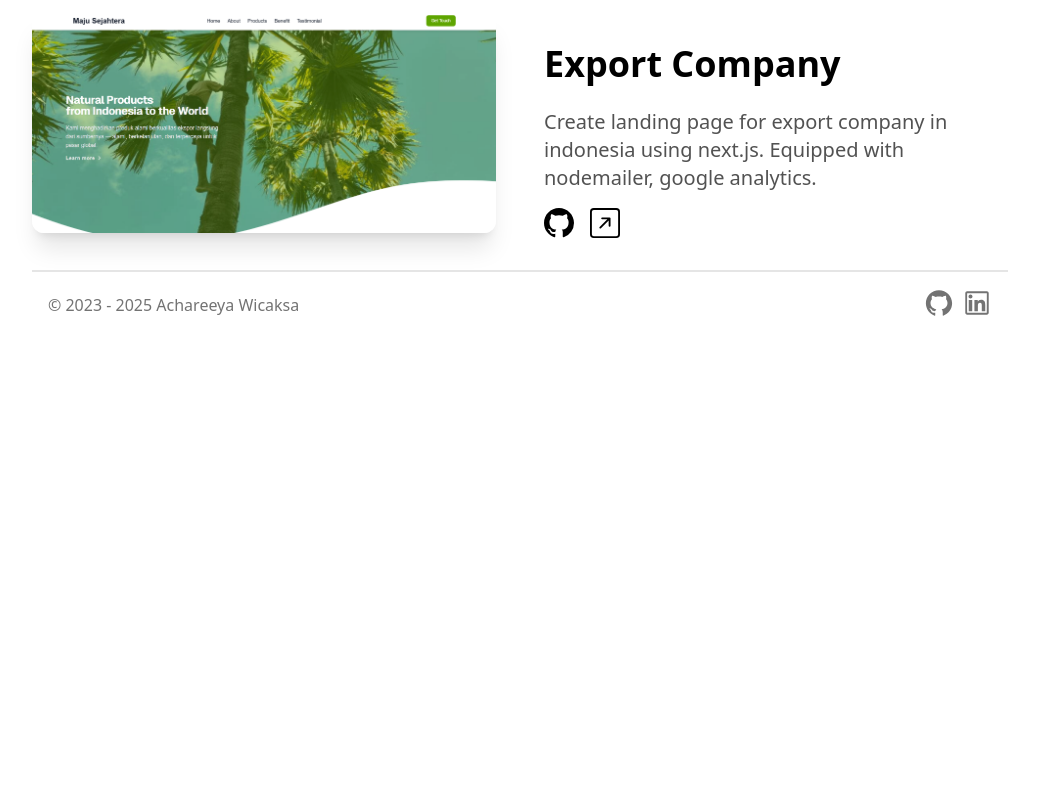
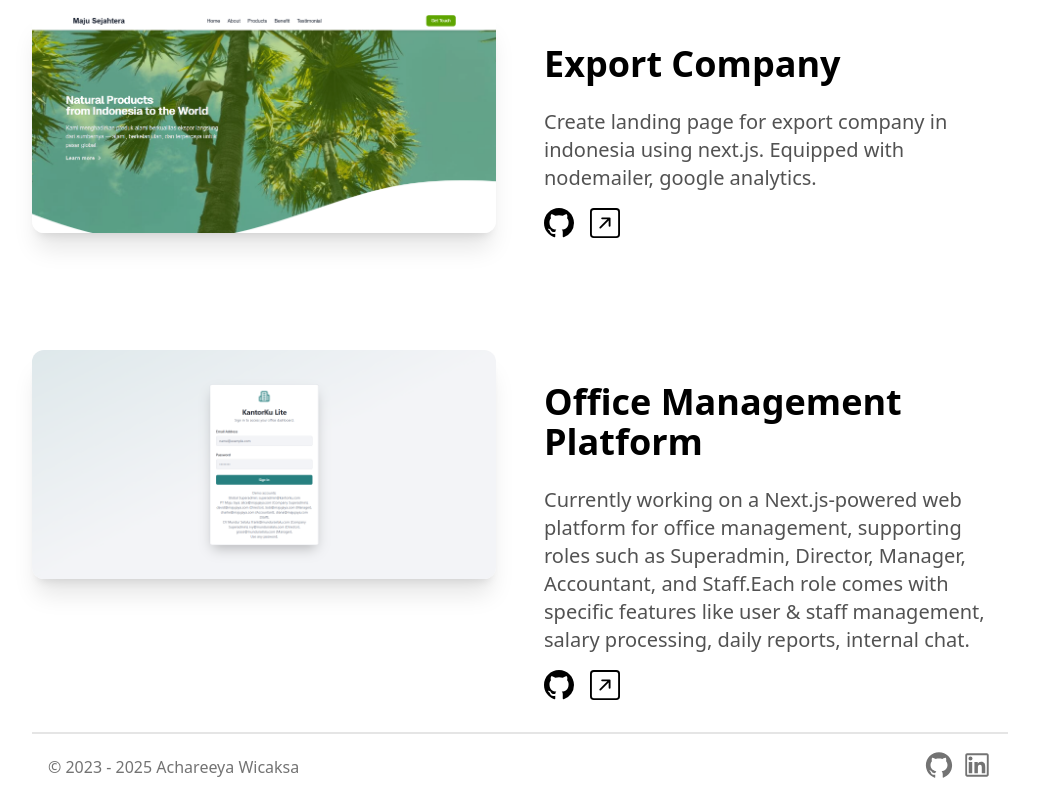
Before and after one commit to Achareeya-Wicaksa/curicullumvitae, a Next.js app: page / in a window 1280 px wide. Shown: the part 3364-4164 px from the top of the page, without its empty margins (120-1159 px from the left). Before the commit the page ends 3702 px from the top, so only its background shows below. Built offline with nearby package versions, Linux system fonts and the light colour scheme.

Commit message:
Update ProjectsSection.tsx

```diff
--- a/components/ProjectsSection.tsx
+++ b/components/ProjectsSection.tsx
@@ -43,6 +43,14 @@ const projects = [
     image: "/webekspor.png",
     github: "",
     link: "https://webeksporsukses.vercel.app/",
+  },
+  {
+    name: "Office Management Platform",
+    description:
+      "Currently working on a Next.js-powered web platform for office management, supporting roles such as Superadmin, Director, Manager, Accountant, and Staff.Each role comes with specific features like user & staff management, salary processing, daily reports, internal chat.",
+    image: "/kantorku.png",
+    github: "",
+    link: "https://kantorku-management.vercel.app/login",
   },
 ]
 
```
